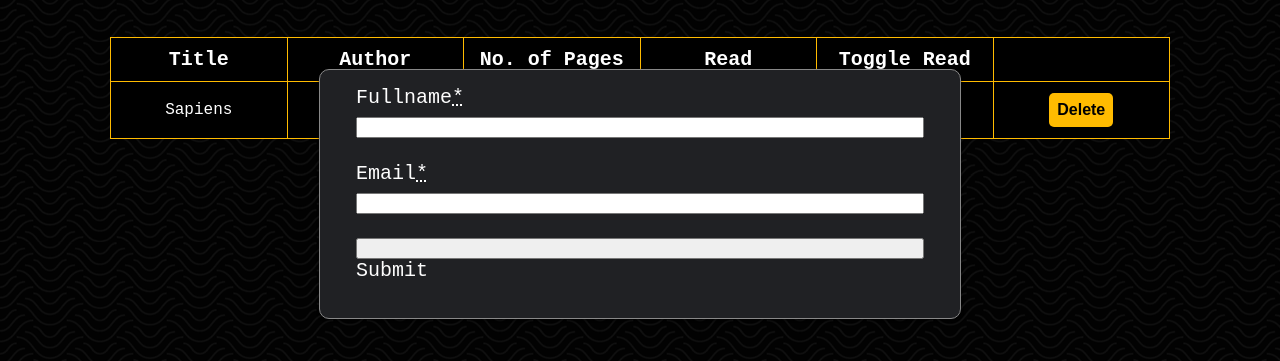
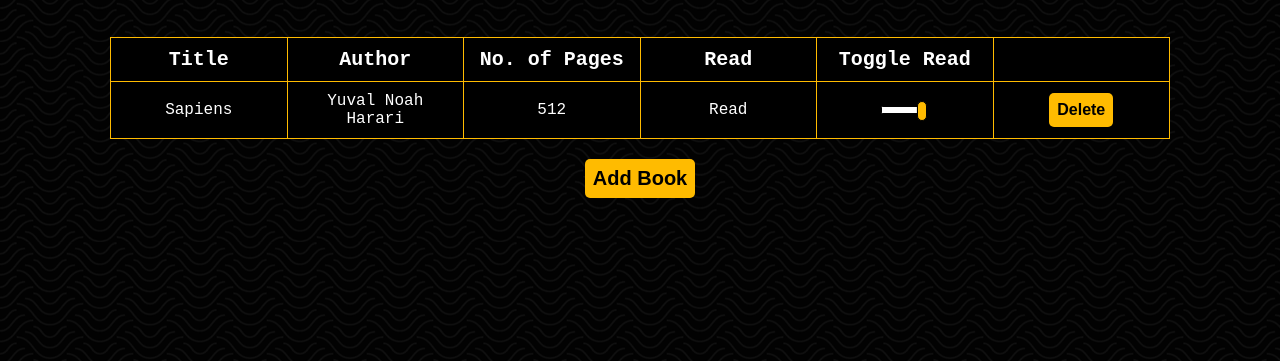
Before and after one commit to dasbobbit/library, a plain HTML site: page index.html in a window 1280 px wide. Shown: the part 91-452 px from the top of the page. Drawn offline with Linux system fonts and the light colour scheme.

Commit message:
Update style.css

```diff
--- a/style.css
+++ b/style.css
@@ -224,7 +224,7 @@ td {
 }
 
 .loginModal {
-  display: block; /* Hidden by default */
+  display: none; /* Hidden by default */
   position: fixed; /* Stay in place */
   z-index: 1; /* Sit on top */
   left: 0;
```
